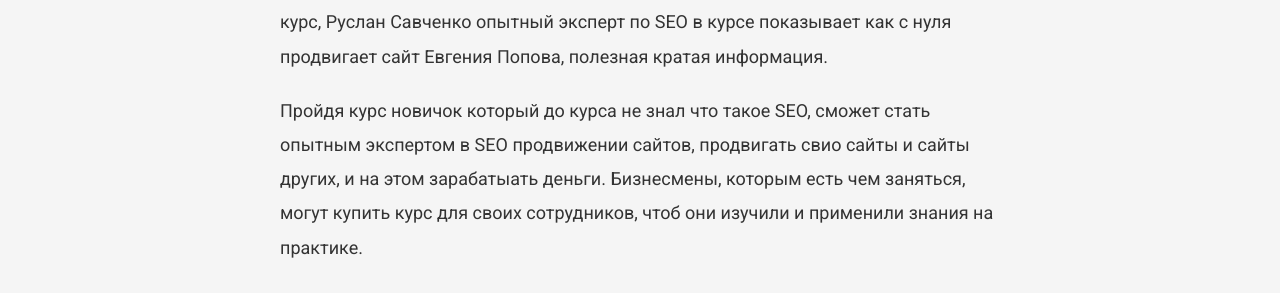
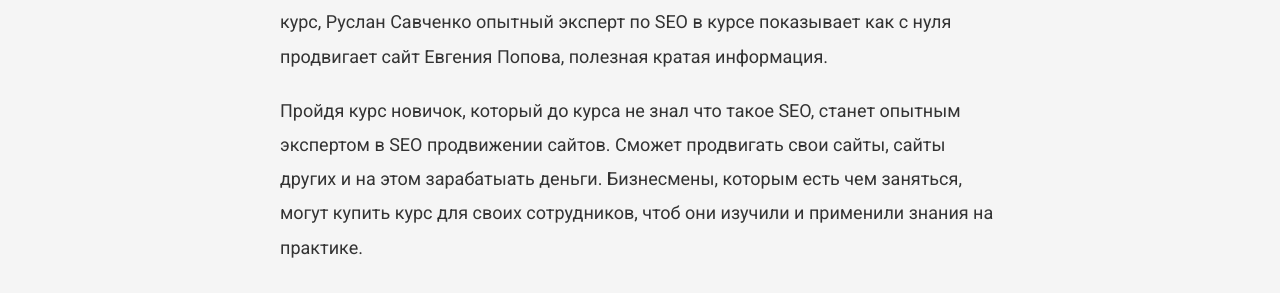
Before and after one commit to VadymVolos/vadymvolos.github.io, a Jekyll site: the page built from _posts/digital-marketing/2017-01-22-sekrety-seo-popov-kupon-skidka.md, in a window 1280 px wide. Shown: the part 1669-1962 px from the top of the page. Built offline with Jekyll 4.4.1, drawn with Linux system fonts in a browser that asks for light colours; nearby versions of some CDN libraries; comment, search, counter and statistics services are not loaded.

Commit message:
Update 2017-01-22-sekrety-seo-popov-kupon-skidka.md

```diff
--- a/_posts/digital-marketing/2017-01-22-sekrety-seo-popov-kupon-skidka.md
+++ b/_posts/digital-marketing/2017-01-22-sekrety-seo-popov-kupon-skidka.md
@@ -33,6 +33,6 @@
 
 В курсе подробно показан процесс пошагового SEO продвижения сайта начиная с нуля. Для продвижения взят сайт Евгения Попова "VideoSmile - Уроки After Effects, Уроки Adobe Premiere". Руслан Савченко и Евгений Попов решили вместе записать курс, Руслан Савченко опытный эксперт по SEO в курсе показывает как с нуля продвигает сайт Евгения Попова, полезная кратая информация.
 
-Пройдя курс новичок который до курса не знал что такое SEO, сможет стать опытным экспертом в SEO продвижении сайтов, продвигать свио сайты и сайты других, и на этом зарабатыать деньги. Бизнесмены, которым есть чем заняться, могут купить курс для своих сотрудников, чтоб они изучили и применили знания на практике.
+Пройдя курс новичок, который до курса не знал что такое SEO, станет опытным экспертом в SEO продвижении сайтов. Сможет продвигать свои сайты, сайты других и на этом зарабатыать деньги. Бизнесмены, которым есть чем заняться, могут купить курс для своих сотрудников, чтоб они изучили и применили знания на практике.
 
 Курс рекомендую, у Евгения Попова все курсы качественные, можно со 100% уверенностью рекомендовать.
```
